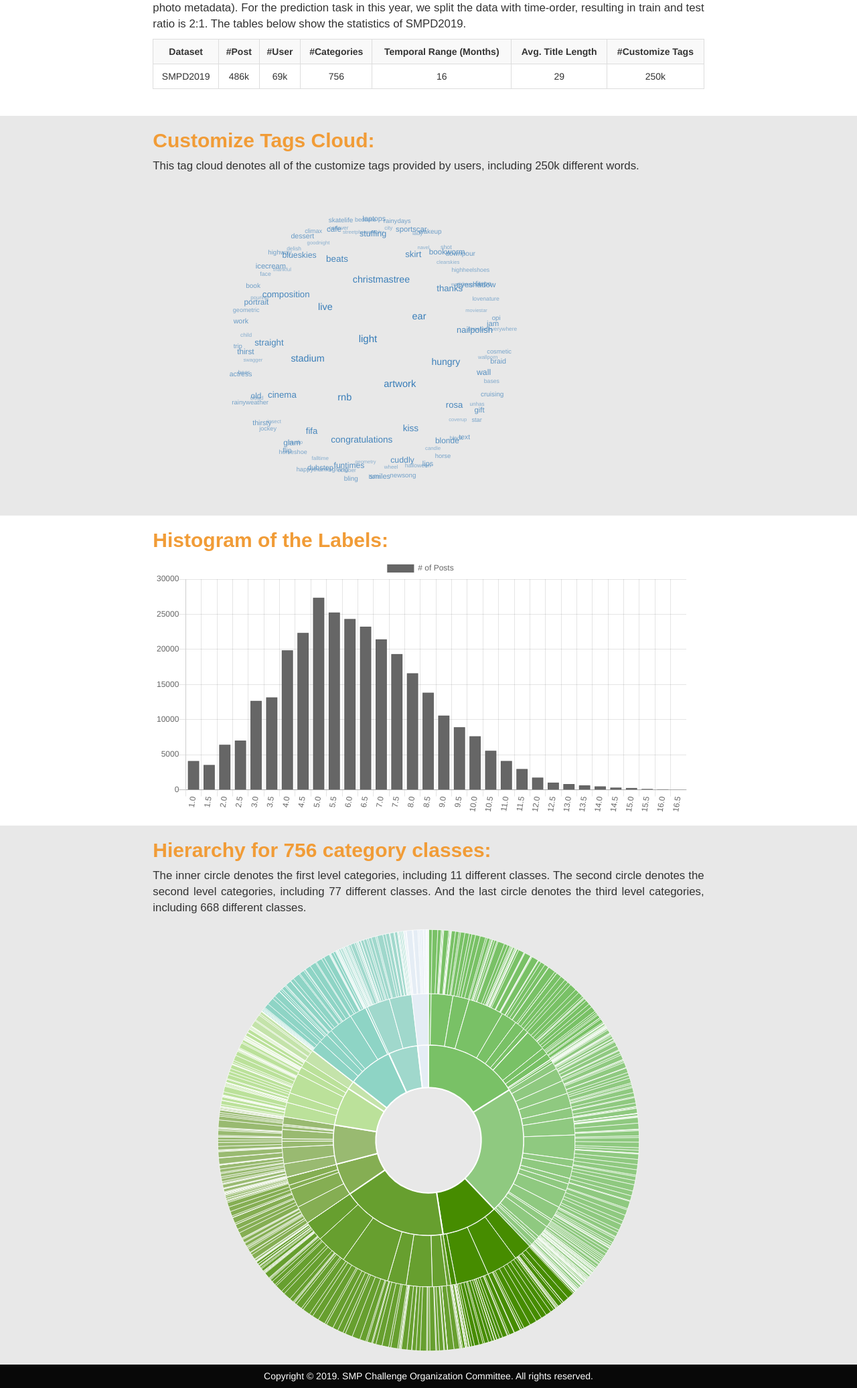
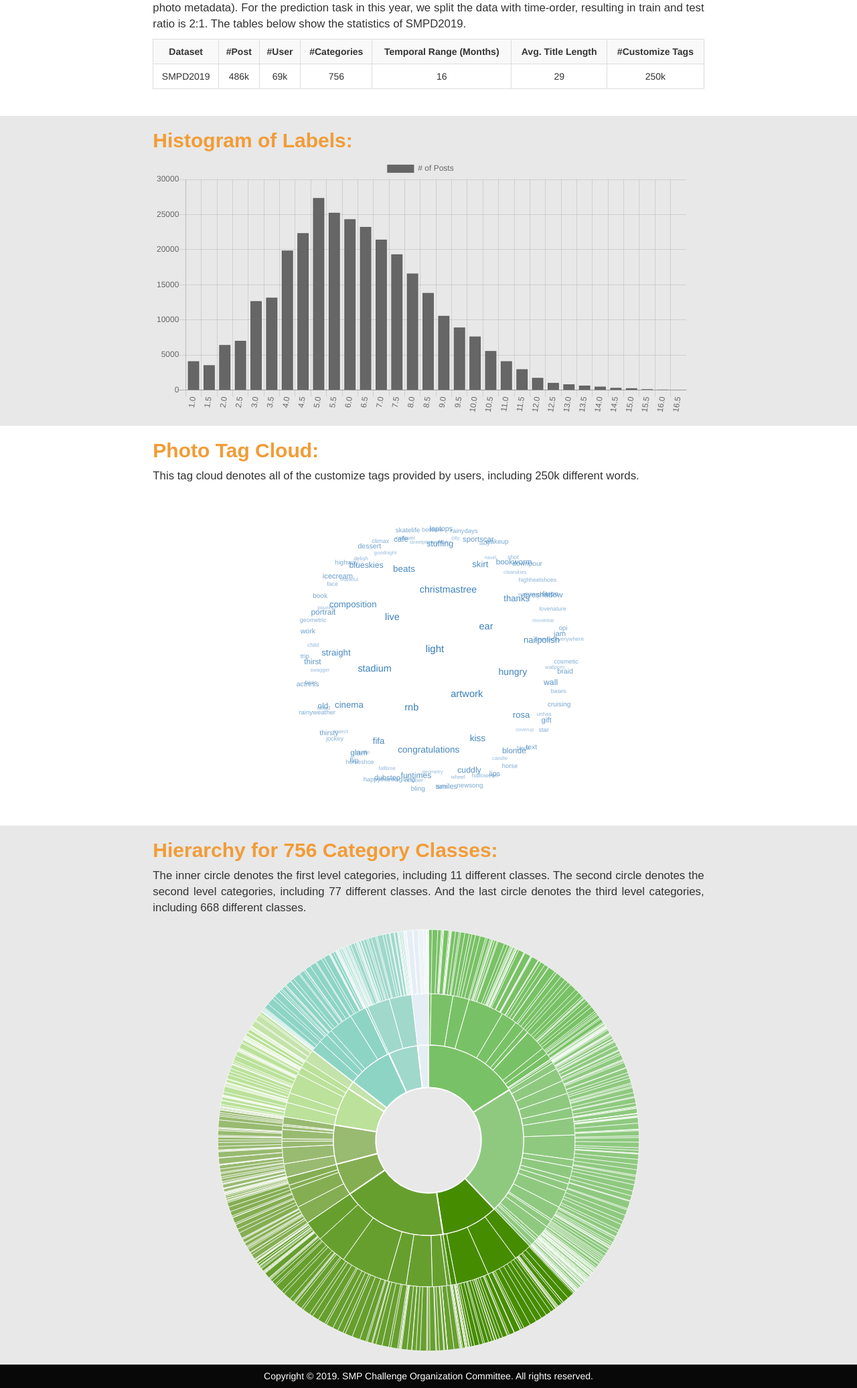
Before and after one commit to social-media-prediction/SMPChallenge, a Flask app: page /dataset in a window 1280 px wide. Shown: the part 265-2338 px from the top of the page at 67% size. Run offline with Flask 2, Linux system fonts and the light colour scheme; some libraries are stand-ins or nearby versions.

Commit message:
Update dataset.html

```diff
--- a/templates/dataset.html
+++ b/templates/dataset.html
@@ -578,13 +578,22 @@
         </div>
       </div>
 
+      <div class="row" id="block2">
+            <div class="col-md-8 col-md-offset-2">
+              <h2 class="p-title"><b>Histogram of Labels: </b></h2>
+              <!-- <p class="p-body"></p> -->
+              <canvas id="mybar" width="800"></canvas>
+              </div>
 
-      <div class="row" id="block2">
+            <br>
+      </div>
+
+      <div class="row" id="block3">
         <div class="col-md-8 col-md-offset-2">
-        <h2 class="p-title"><b>Customize Tags Cloud: </b></h2>
+        <h2 class="p-title"><b>Photo Tag Cloud: </b></h2>
         <p class="p-body">This tag cloud denotes all of the customize tags provided by users, including 250k different words. </p>
         </div>
-       <div  id="tagcloud" style="margin-left:300px">
+       <div  id="tagcloud" style="margin-left:400px">
             <ul>
                 <li><a href="#">glam</a></li>
                 <li><a href="#">fifa</a></li>
@@ -991,18 +1000,10 @@
         </div>
 
           </div>
-          <div class="row" id="block3">
-            <div class="col-md-8 col-md-offset-2">
-              <h2 class="p-title"><b>Histogram of the Labels: </b></h2>
-              <!-- <p class="p-body"></p> -->
-              <canvas id="mybar" width="800"></canvas>
-              </div>
 
-            <br>
-      </div>
           <div class="row" id="block4">
             <div class="col-md-8 col-md-offset-2">
-              <h2 class="p-title"><b>Hierarchy for 756 category classes: </b></h2>
+              <h2 class="p-title"><b>Hierarchy for 756 Category Classes: </b></h2>
               <p class="p-body">The inner circle denotes the first level categories, including 11 different classes. The second circle denotes the second level categories, including 77 different classes. And the last circle denotes the third level categories, including 668 different classes. </p>
               </div>
             <canvas id="chart-area" >
```
